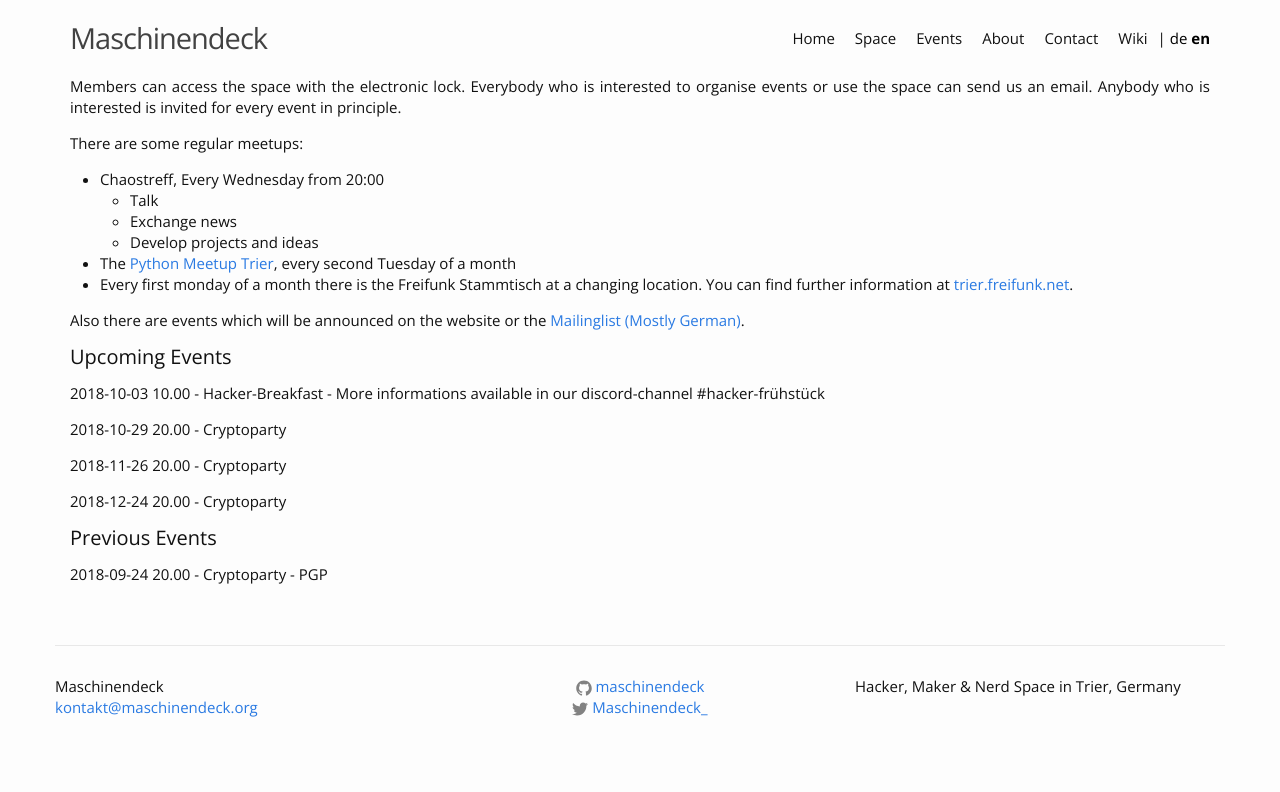
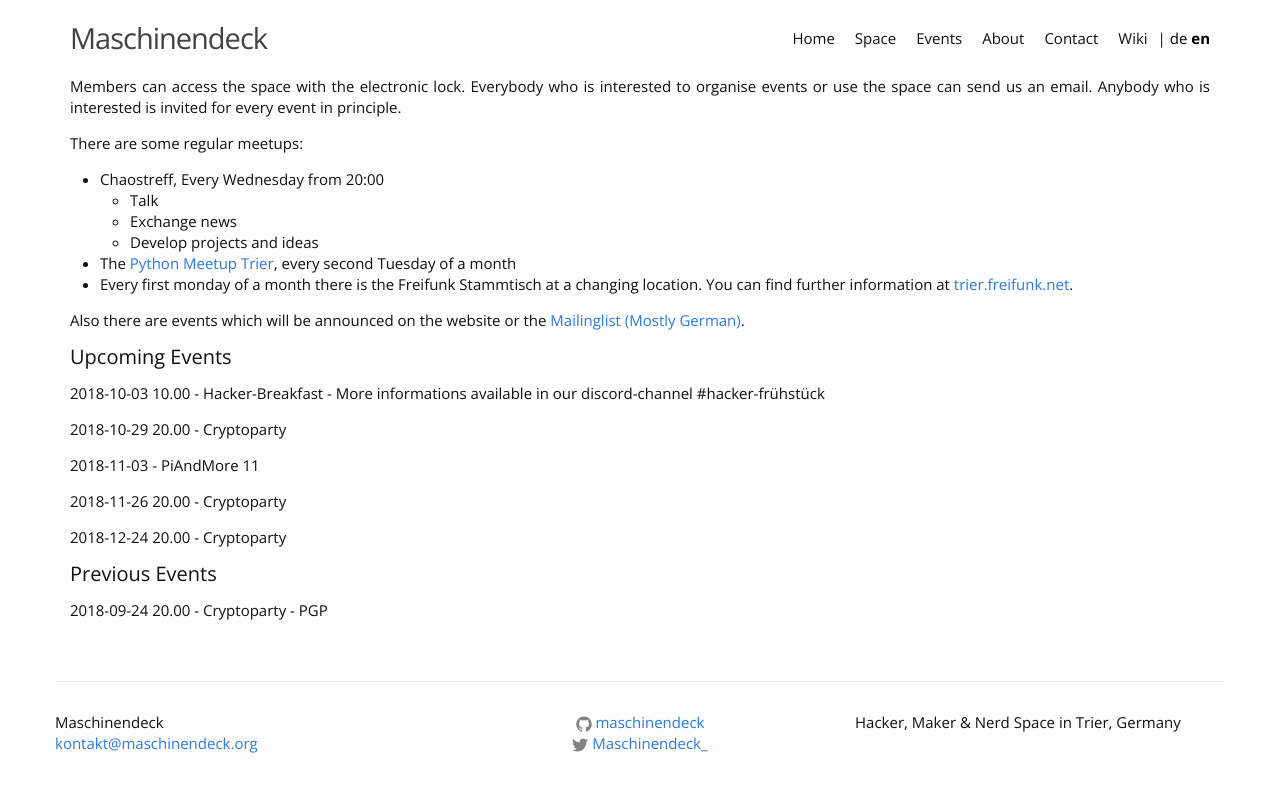
Before and after one commit to maschinendeck/maschinendeck.github.io, a Jekyll site: the page built from events_en.md, in a window 1280 px wide. Shown: the top 792 px of the page. Built offline with Jekyll 4.4.1, drawn with Linux system fonts in a browser that asks for light colours.

Commit message:
added PaM

```diff
--- a/events_en.md
+++ b/events_en.md
@@ -30,6 +30,8 @@ Also there are events which will be announced on the website or the [Mailinglist
 
 2018-10-29 20.00 - Cryptoparty
 
+2018-11-03       - PiAndMore 11
+
 2018-11-26 20.00 - Cryptoparty
 
 2018-12-24 20.00 - Cryptoparty
```
Also changed, not shown: events.md (+2 -0 lines).
